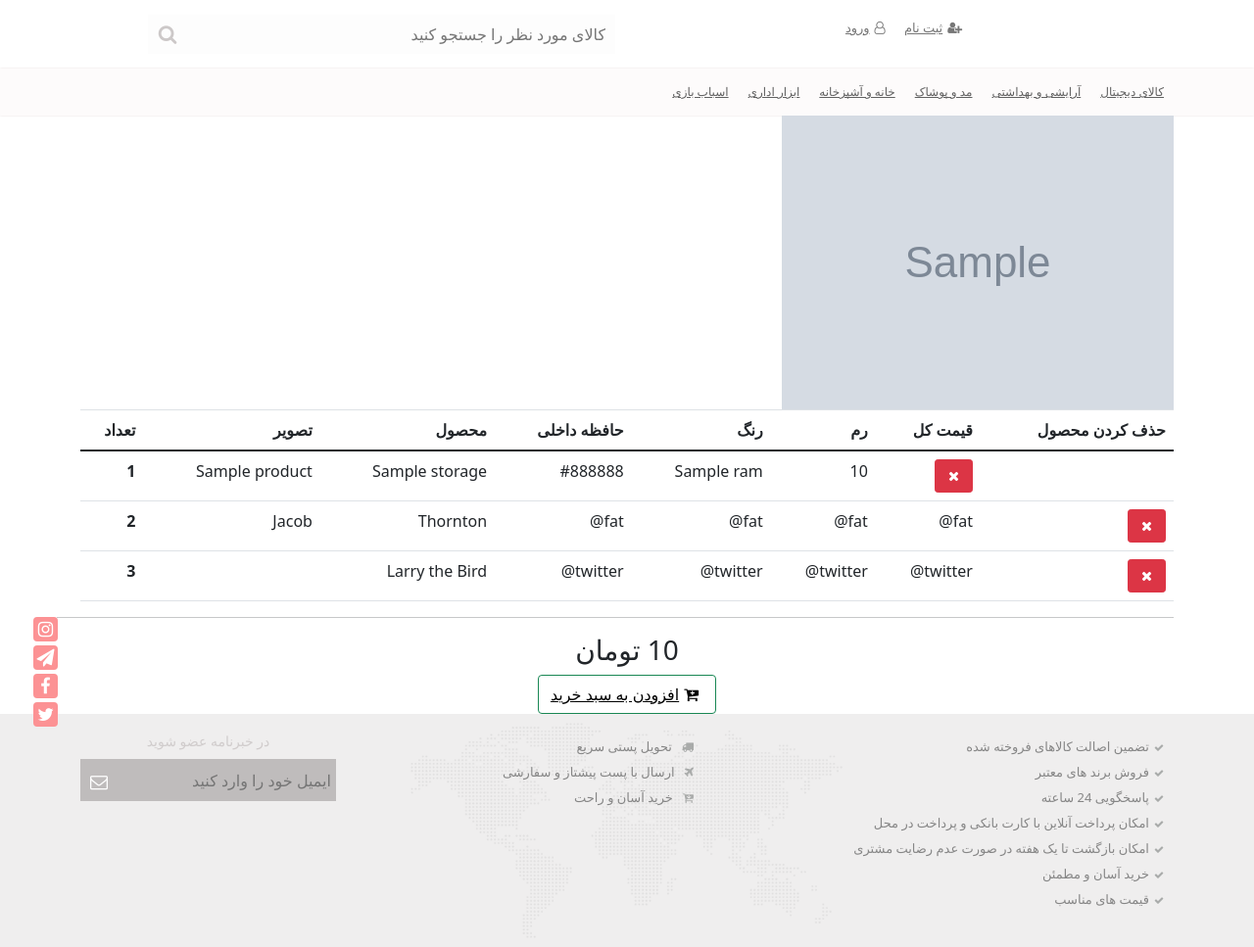
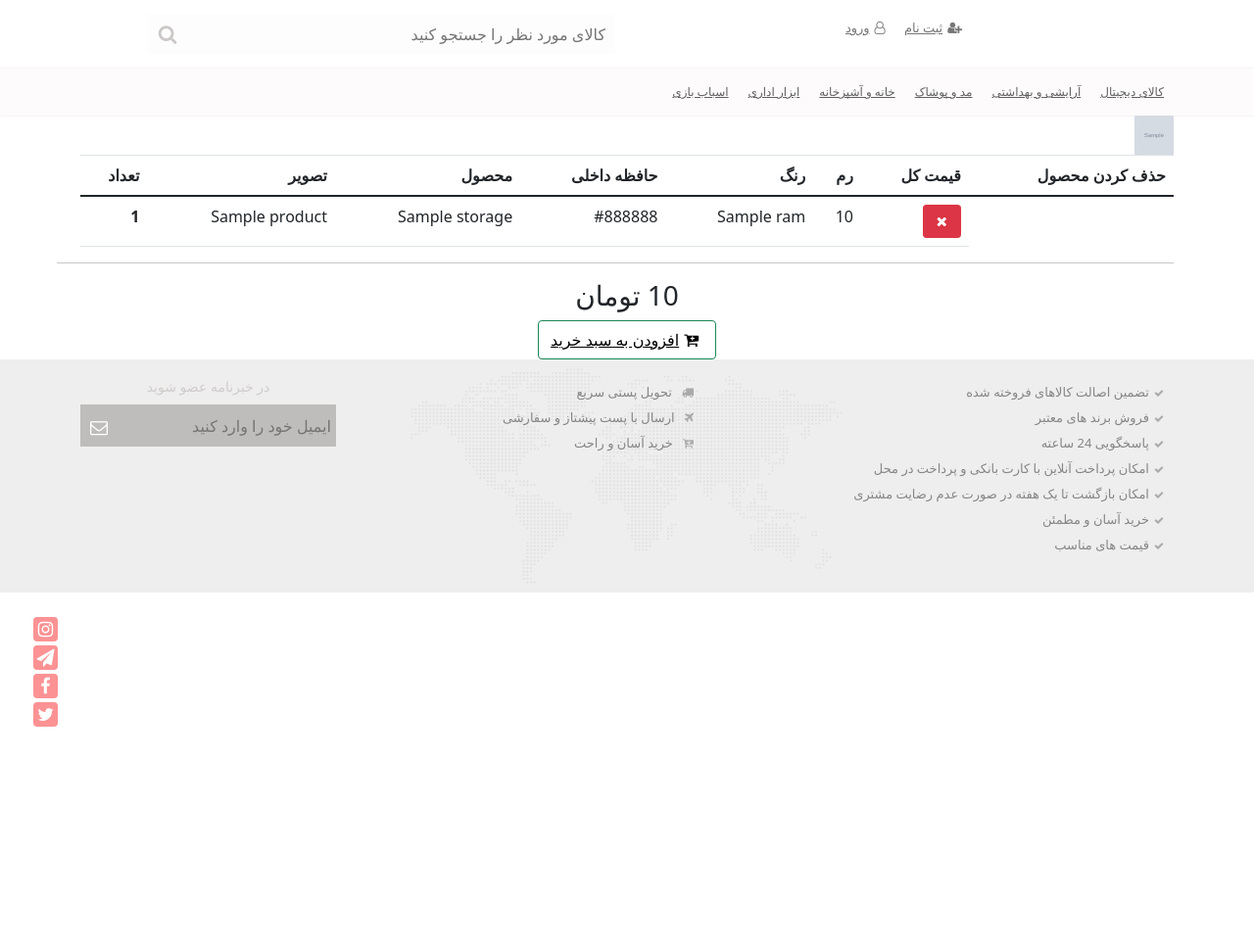
Before and after one commit to Solixm/Django-Shop, a Django app: template cart/templates/cart/cart_detail.html in a window 1280 px wide. Shown: the whole page at 98% size. After the commit the page ends 742 px from the top, so only its background shows below. Run offline with Django 4.2, Linux system fonts and the light colour scheme; tables that the repository leaves empty hold one stand-in row (values such as "Sample post"); the template is opened without the code that fills it: values that come from a table or form of the project are taken from there, most other values are stand-ins (such as "Sample title", 1, 10 or a date in 2020); grey boxes marked "Sample" are stand-in pictures; some libraries are stand-ins or nearby versions.

Commit message:
change some html in cart/cart_detail.py

```diff
--- a/cart/templates/cart/cart_detail.html
+++ b/cart/templates/cart/cart_detail.html
@@ -22,7 +22,7 @@
                 {% for item in cart %}
                     <tr>
                         <th scope="row">{{ item.product.id }}</th>
-                        <img src="{{ item.product.image.url }}" alt="{{ cart.product.title }}">
+                        <img src="{{ item.product.image.url }}" alt="{{ cart.product.title }}" width="40px" height="40px">
                         <td>{{ item.product.title }}</td>
                         <td>{{ item.product.storage }}</td>
                         <td>{{ item.product.color }}</td>
@@ -33,31 +33,6 @@
                         </td>
                     </tr>
                 {% endfor %}
-
-                <tr>
-                    <th scope="row">2</th>
-                    <td>Jacob</td>
-                    <td>Thornton</td>
-                    <td>@fat</td>
-                    <td>@fat</td>
-                    <td>@fat</td>
-                    <td>@fat</td>
-                    <td class="align-middle">
-                        <button class="btn btn-sm btn-danger"><i class="fa fa-times"></i></button>
-                    </td>
-                </tr>
-                <tr>
-                    <th scope="row">3</th>
-                    <td colspan="2">Larry the Bird</td>
-                    <td>@twitter</td>
-                    <td>@twitter</td>
-                    <td>@twitter</td>
-                    <td>@twitter</td>
-                    <td class="align-middle">
-                        <button class="btn btn-sm btn-danger"><i class="fa fa-times"></i></button>
-                    </td>
-                </tr>
-
                 </tbody>
             </table>
         </div>
```
